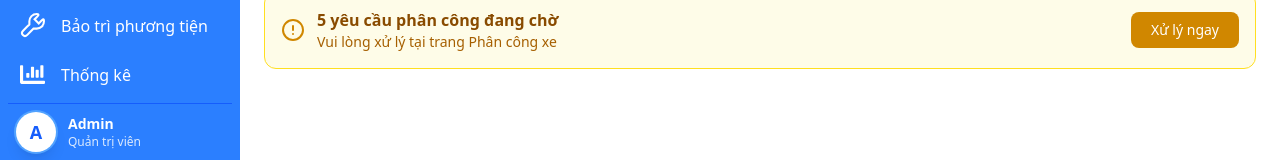
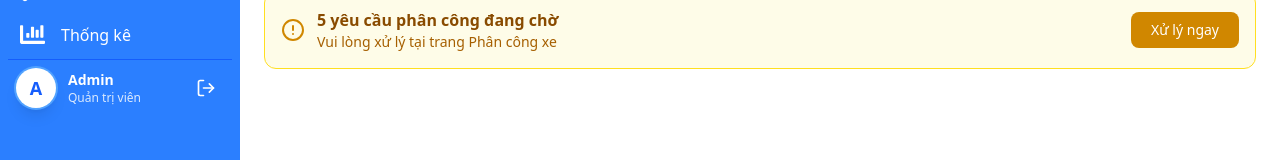
Before and after one commit to codenhenhe/Taxi-Management, a React (Vite) app in the folder frontend/: page / in a window 1280 px wide. Shown: the part 483-643 px from the top of the page. Built offline with nearby package versions, Linux system fonts and the light colour scheme; no server answers.

Commit message:
add logout button

```diff
--- a/frontend/src/components/layout/Sidebar.jsx
+++ b/frontend/src/components/layout/Sidebar.jsx
@@ -10,6 +10,7 @@ import { LuClipboardList } from "react-icons/lu";
 import { GrConfigure } from "react-icons/gr";
 import { NavLink } from "react-router-dom";
 import { BiTrip } from "react-icons/bi";
+import { FiLogOut } from "react-icons/fi";
 
 const menuItems = [
   {
@@ -100,7 +101,7 @@ const Sidebar = () => {
               <NavLink
                 to={item.path}
                 className={({ isActive }) =>
-                  `px-3 my-2 py-2 hover:bg-blue-800 rounded-md duration-300 cursor-pointer flex gap-4 items-center relative group ${
+                  `px-3 my-1 py-2 hover:bg-blue-800 rounded-md duration-300 cursor-pointer flex gap-4 items-center relative group ${
                     isActive && "bg-blue-800"
                   }`
                 }
@@ -148,6 +149,37 @@ const Sidebar = () => {
               Quản trị viên
             </span>
           </div>
+
+          {/* Nút Logout với hiệu ứng hover - Kiểu tooltip */}
+          <div className="flex justify-center items-center ml-auto">
+            {/* 1. Thêm 'relative' vào button
+         Đây là GỐC để 'span' bên trong định vị 'absolute'
+  */}
+            <button className="group relative cursor-pointer flex items-center p-2 rounded-lg transition-all duration-300 hover:bg-blue-800 hover:text-white">
+              {/* Icon (không thay đổi) */}
+              <FiLogOut size={20} className="shrink-0" />
+
+              {/* 2. Phần text "Đăng xuất" (đã thay đổi)
+        - 'absolute': Không còn ảnh hưởng đến layout, không đẩy icon.
+        - 'right-full': Đặt mép phải của text sát vào mép trái của button.
+        - 'top-1/2 -translate-y-1/2': Căn giữa text theo chiều dọc.
+        - 'mr-2': Tạo khoảng cách nhỏ giữa text và button.
+        - 'opacity-0 scale-95': Ẩn và thu nhỏ text một chút.
+        - 'group-hover:opacity-100 group-hover:scale-100': Khi hover, hiện ra và phóng to về kích thước gốc.
+        - 'pointer-events-none': Giúp text không "bắt" sự kiện chuột, tránh bị chớp giật.
+        - Thêm style nền (bg-blue-800, p-2, rounded-lg) để tạo thành một tooltip đẹp.
+    */}
+              <span
+                className="absolute left-full top-1/2 -translate-y-1/2 ml-2
+                   p-2 rounded-lg bg-blue-800 text-white
+                   whitespace-nowrap
+                   opacity-0 scale-95 group-hover:opacity-100 group-hover:scale-100
+                   transition-all duration-300 pointer-events-none"
+              >
+                Đăng xuất
+              </span>
+            </button>
+          </div>
         </div>
       </div>
     </nav>
```
